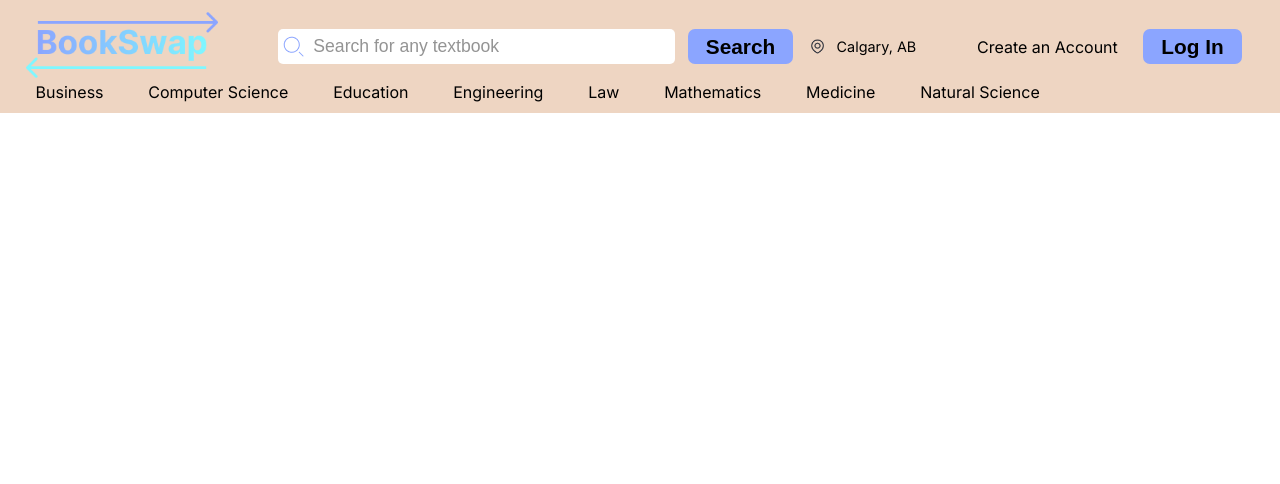
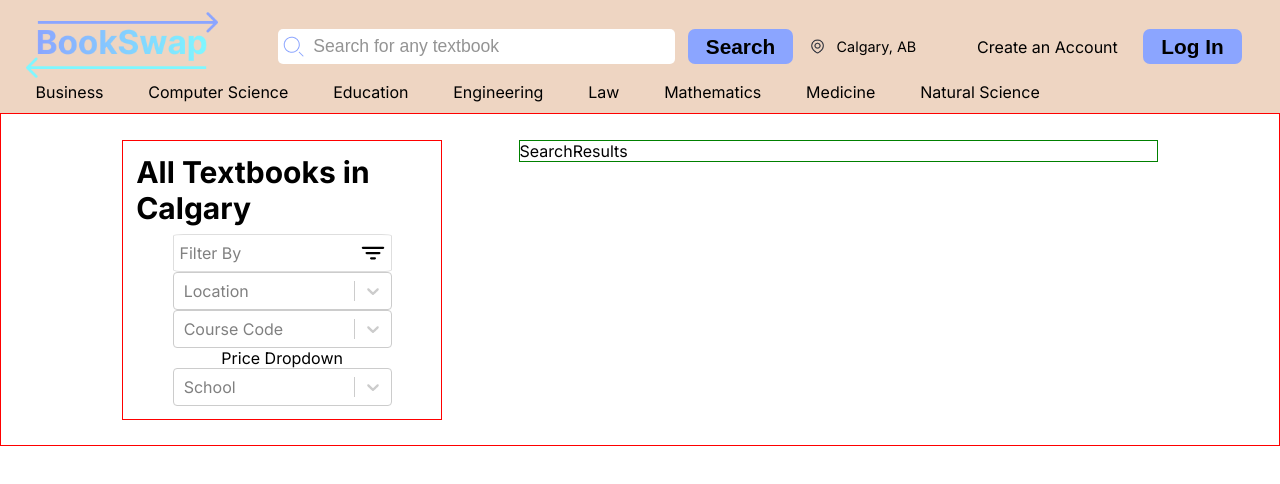
Before and after one commit to ashydashysoflashy/BookSwap, a React (Create React App) app in the folder frontend/: page /search in a window 1280 px wide. Shown: the top 484 px of the page. Built offline with nearby package versions, Linux system fonts and the light colour scheme.

Commit message:
basics of filter section

```diff
--- a/frontend/package.json
+++ b/frontend/package.json
@@ -11,6 +11,7 @@
     "react-icons": "^4.12.0",
     "react-router-dom": "^6.18.0",
     "react-scripts": "5.0.1",
+    "react-select": "^5.8.0",
     "web-vitals": "^2.1.4"
   },
   "scripts": {
--- a/frontend/src/App.js
+++ b/frontend/src/App.js
@@ -11,6 +11,7 @@ import LoginPage from './pages/LoginPage';
 import RegisterPage from './pages/RegisterPage';
 import HomePage from "./pages/HomePage";
 import ListingPage from './pages/ListingPage';
+import SearchPage from './pages/SearchPage';
 
 function App() {
   return (
@@ -25,6 +26,7 @@ function App() {
               <Route path='/register' element={<RegisterPage />}/>
               <Route path='/create' element={<CreateAd />}/>
               <Route path = '/listings/:id' element={<ListingPage/>}/>
+              <Route path = '/search' element={<SearchPage/>}/>
           </Routes>
         </div>
       </BrowserRouter>
--- /dev/null
+++ b/frontend/src/components/Search/Search.css
@@ -0,0 +1,53 @@
+.search-container{
+    width:100%;
+    display:flex;
+    justify-content:center;
+    align-items:flex-start;
+    height:100%;
+    border:1px solid red;
+}
+
+.filters-container{
+    width:25%;
+    margin-top: 2%;
+    margin-right:6%;
+    margin-bottom:2%;
+    display:flex;
+    flex-direction: column;
+    align-items: center;
+    justify-content: flex-start;
+    border:1px solid red;
+    padding:1%;
+}
+
+.filters-title{
+    font-size:30px;
+    font-weight: 700;
+    margin-bottom:3%;
+}
+
+.filter-by{
+    width:75%;
+    border:1px solid #dedede;
+    border-radius: 5%;
+    padding:2%;
+    color:grey;
+    display:flex;
+    align-items: center;
+    justify-content: space-between;
+}
+
+.react-select-container{
+    width:75%;
+}
+
+.results-container{
+    width:50%;
+    margin-top: 2%;
+    margin-bottom:2%;
+    display:flex;
+    flex-direction: column;
+    align-items: flex-start;
+    justify-content: center;
+    border:1px solid green;
+}
--- /dev/null
+++ b/frontend/src/components/Search/SearchFilters.jsx
@@ -0,0 +1,27 @@
+import React from 'react'
+import './Search.css'
+import Select from 'react-select'
+import { IoFilter } from "react-icons/io5";
+
+
+export default function SearchFilters() {
+    const optionsLocation = [
+        { value: 'chocolate', label: 'Chocolate' },
+        { value: 'strawberry', label: 'Strawberry' },
+        { value: 'vanilla', label: 'Vanilla' }
+      ]
+
+  return (
+    <div className='filters-container'>
+        <div className='filters-title'>All Textbooks in Calgary</div>
+        <div className='filter-by'>
+            <div>Filter By</div>
+            <IoFilter size={24} color='black'/>
+        </div>
+        <Select options={optionsLocation}   className="react-select-container" classNamePrefix="react-select" placeholder="Location" />
+        <Select options={optionsLocation}   className="react-select-container" classNamePrefix="react-select" placeholder="Course Code" />
+        <div>Price Dropdown</div>
+        <Select options={optionsLocation}   className="react-select-container" classNamePrefix="react-select" placeholder="School" />
+    </div>
+  )
+}
--- /dev/null
+++ b/frontend/src/components/Search/SearchResults.jsx
@@ -0,0 +1,10 @@
+import React from 'react'
+import './Search.css'
+
+export default function SearchResults() {
+  return (
+    <div className='results-container'>
+        SearchResults
+    </div>
+  )
+}
--- /dev/null
+++ b/frontend/src/pages/SearchPage.jsx
@@ -0,0 +1,13 @@
+import React from 'react'
+import '../components/Search/Search.css'
+import SearchFilters from '../components/Search/SearchFilters'
+import SearchResults from '../components/Search/SearchResults'
+
+export default function SearchPage() {
+  return (
+    <div className='search-container'>
+        <SearchFilters/>
+        <SearchResults/>
+    </div>
+  )
+}
```
Also changed, not shown: 1 other file (tests, documents, lock files or other folders).
